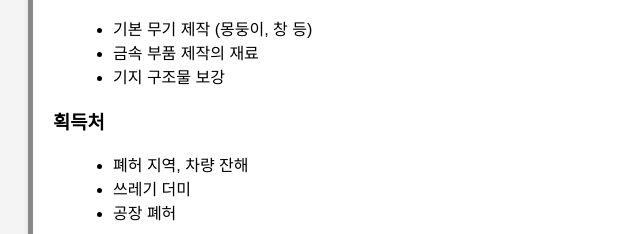
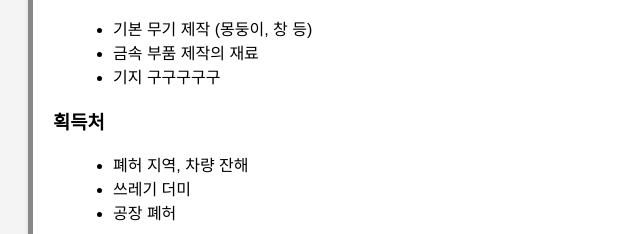
Before and after one commit to sundae0101/item_wiki, a plain HTML site: page index.html in a window 1280 px wide. Shown: the part 272-506 px from the top of the page, 0-640 px from the left. Drawn offline with Linux system fonts and the light colour scheme.

Commit message:
수정 완료

```diff
--- a/index.html
+++ b/index.html
@@ -42,7 +42,7 @@
     <ul>
       <li>기본 무기 제작 (몽둥이, 창 등)</li>
       <li>금속 부품 제작의 재료</li>
-      <li>기지 구조물 보강</li>
+      <li>기지 구구구구구</li>
     </ul>
 
     <h3>획득처</h3>
@@ -63,3 +63,13 @@
 
 </body>
 </html>
+
+
+
+<!--
+git add .
+git commit -m "수정 내용"
+git push
+
+https://sundae0101.github.io/item_wiki/
+-->
```
